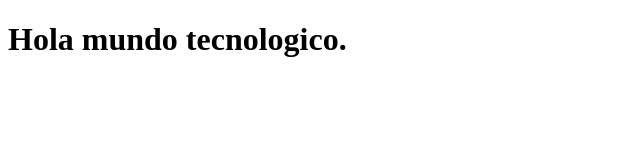
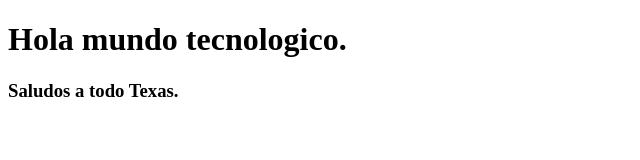
Before and after one commit to AlphaTechPR/practica, a plain HTML site: page index.html in a window 1280 px wide. Shown: the whole page, without its empty margins (0-640 px from the left). Drawn offline with Linux system fonts and the light colour scheme.

Commit message:
Segundo Commit para practicar.

```diff
--- a/index.html
+++ b/index.html
@@ -6,5 +6,6 @@
 </head>
 <body>
 	<h1>Hola mundo tecnologico.</h1>
+	<h3>Saludos a todo Texas.</h3>
 </body>
 </html>
```
